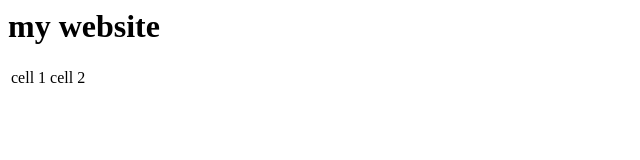
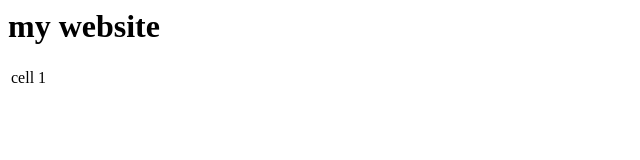
Before and after one commit to lakhanyawa/hello-world, a plain HTML site: page index.html in a window 1280 px wide. Shown: the full height of the page, 0-640 px from the left. Drawn offline with Linux system fonts and the light colour scheme.

Commit message:
updated index.html file

```diff
--- a/index.html
+++ b/index.html
@@ -4,7 +4,6 @@
 	<table>
 		<tr>
 			<td>cell 1</td>
-			<td>cell 2</td>
 		</tr>
 	</table>
 </body>
```
